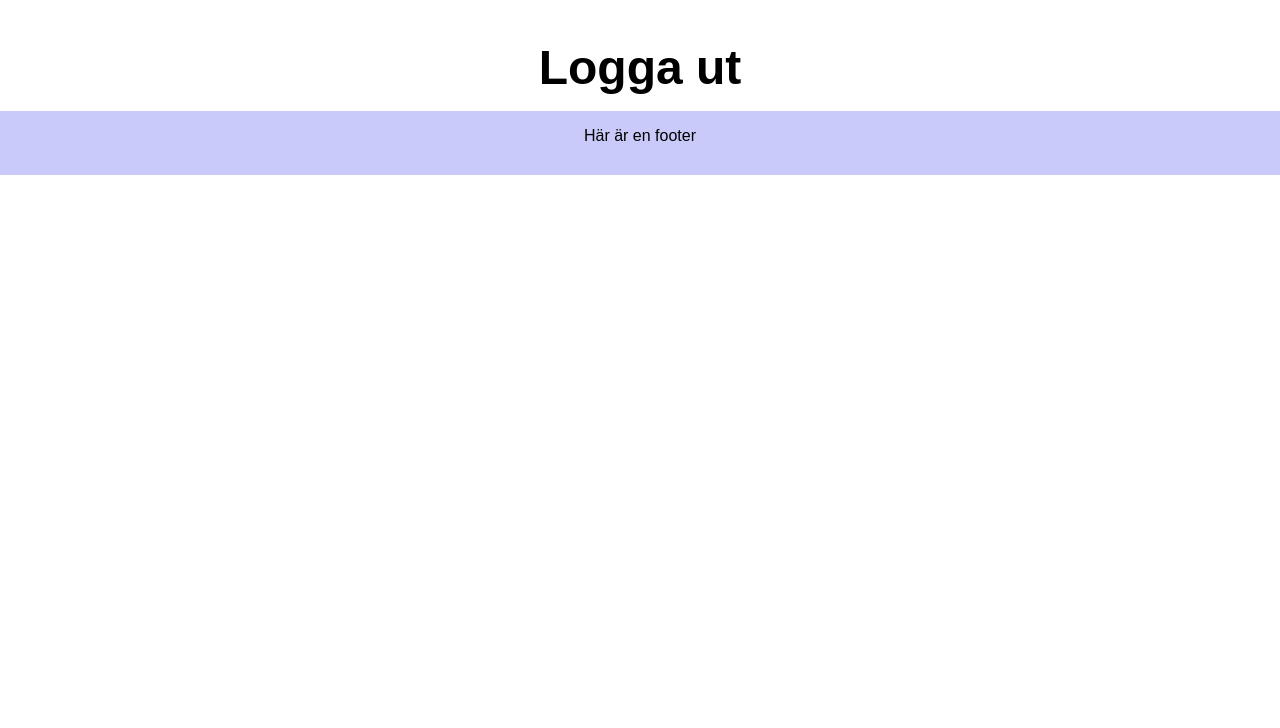
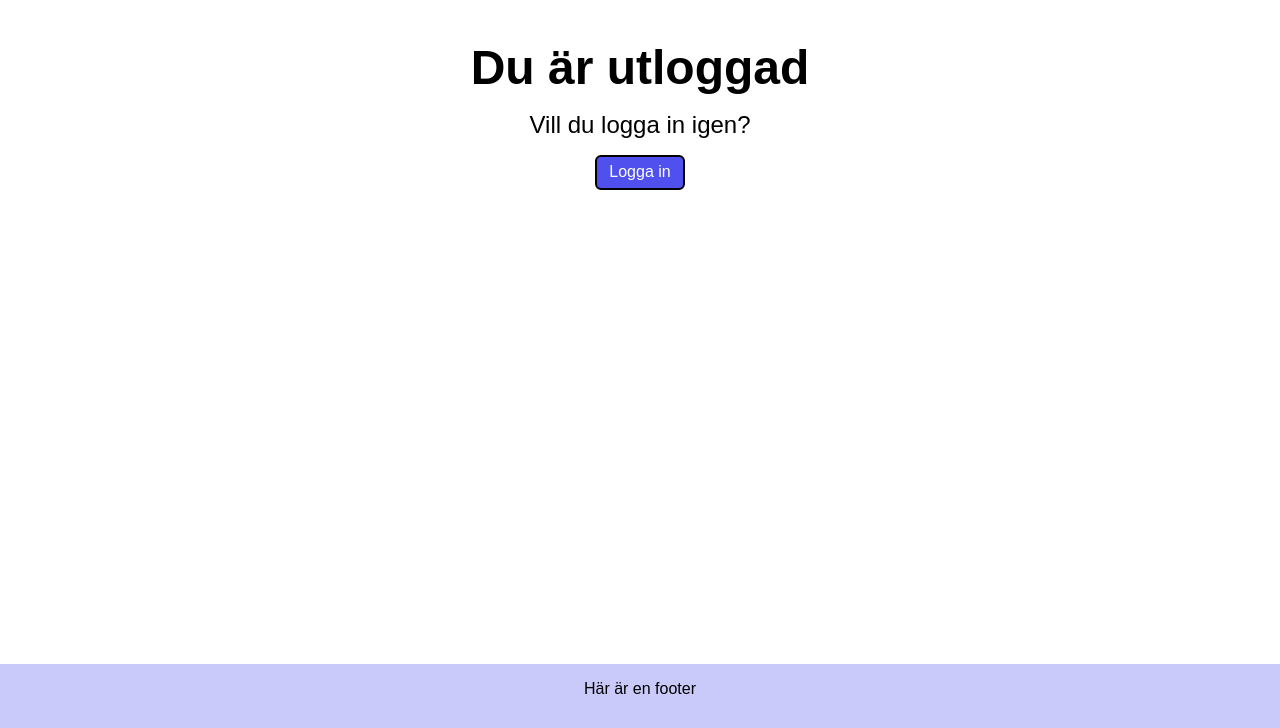
Before and after one commit to mariebayard/Personalregister, a Flask app: page /logga_ut in a window 1280 px wide. Shown: the part 72-800 px from the top of the page. Run offline with Flask 3, Linux system fonts and the light colour scheme; parts of the project's set-up code (start-up, migrations or seed data) failed here and were passed over.

Commit message:
Logout; styling och html för logout-sidan

```diff
--- a/app.py
+++ b/app.py
@@ -93,7 +93,7 @@ def kontakt():
 
 @app.route("/logga_ut")
 def logga_ut():
-    return render_template('logga_ut.html')
+    return render_template('logout.html')
 
 if __name__ == '__main__':
     with app.app_context():
--- a/static/style.css
+++ b/static/style.css
@@ -196,3 +196,23 @@ ul li span {
 .person-p {
     margin-top: 3rem;
 }
+
+/* -------------------Logout styling--------------*/
+.logout-div {
+    display: flex;
+    flex-direction: column;
+    align-items: center;
+    text-align: center;
+}
+.login-btn {
+    padding: 0.4rem 0.8rem;
+    background-color: rgb(80, 80, 239);
+    color: white;
+    font-size: 1rem;
+    border: 2px solid black;
+    border-radius: 6px;
+    margin-top: 1rem;
+}
+.logout-article {
+    height: 81vh;
+}
--- a/templates/logga_ut.html
+++ /dev/null
@@ -1,8 +0,0 @@
-{% extends "base.html" %}
-
-{% block title %}Logga in{% endblock %}
-
-{% block content %}
-
-<h1>Logga ut</h1>
-{% endblock%}
--- /dev/null
+++ b/templates/logout.html
@@ -0,0 +1,13 @@
+{% extends "base.html" %}
+
+{% block title %}Logga in{% endblock %}
+
+{% block content %}
+<article class="logout-article">
+    <h1>Du är utloggad</h1>
+    <div class="logout-div">
+        <p>Vill du logga in igen?</p>
+        <a class="login-btn" href="{{ url_for('login')}}">Logga in</a>
+    </div>
+</article>
+{% endblock%}
```
